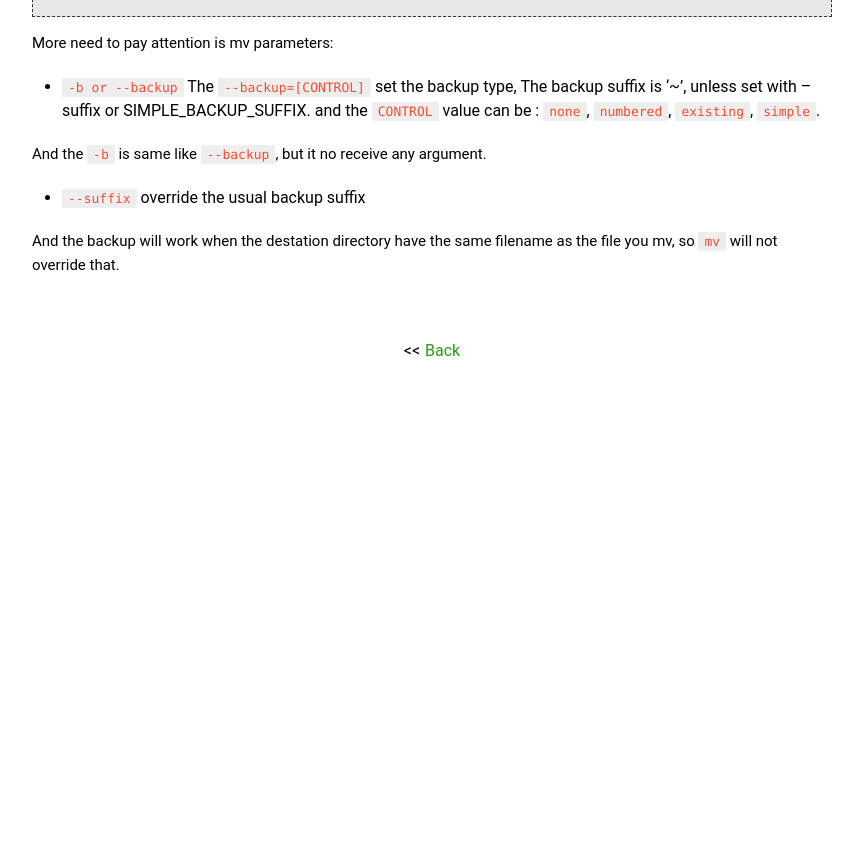
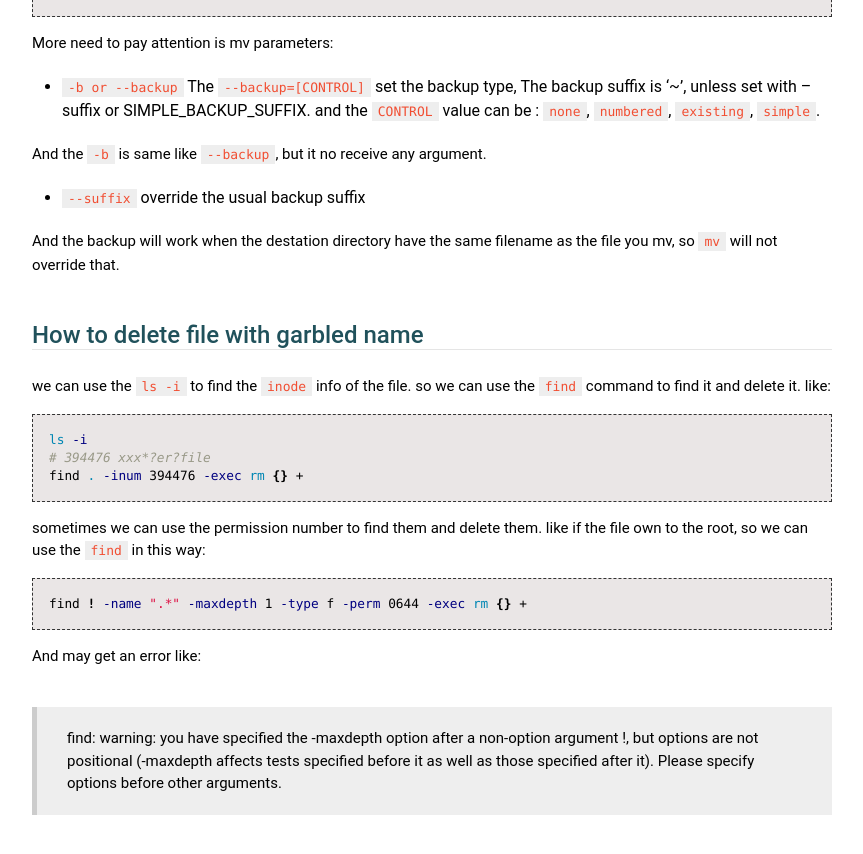
Before and after one commit to JesseEisen/DailyKeep, a Jekyll site: the page built from _posts/2016-04-19-shell-faq.md, in a window 1280 px wide and 900 px high, scrolled down 1721 px. Shown: the top 854 px of the window, without its empty margins (208-1071 px from the left). Built offline with Jekyll 4.4.1, drawn with Linux system fonts in a browser that asks for light colours; some web fonts are replaced; before the commit the page ends 2126 px from its top, so only the background shows below that.

Commit message:
add new faq

````diff
--- a/_posts/2016-04-19-shell-faq.md
+++ b/_posts/2016-04-19-shell-faq.md
@@ -82,3 +82,24 @@ And the `-b` is same like `--backup`, but it no receive any argument.
 override the usual backup suffix
 
 And the backup will work when the destation directory have the same filename as the file you mv, so `mv` will not override that.
+
+
+## How to delete file with garbled name
+
+we can use the `ls -i` to find the `inode` info of the file. so we can use the `find` command to find it and delete it. like:
+
+```bash
+ls -i
+# 394476 xxx*?er?file
+find . -inum 394476 -exec rm {} +
+```
+
+sometimes we can use the permission number to find them and delete them. like if the file own to the root, so we can use the `find` in this way:
+
+```bash
+find ! -name ".*" -maxdepth 1 -type f -perm 0644 -exec rm {} +
+```
+
+And may get an error like:
+
+> find: warning: you have specified the -maxdepth option after a non-option argument !, but options are not positional (-maxdepth affects tests specified before it as well as those specified after it).  Please specify options before other arguments.
````
